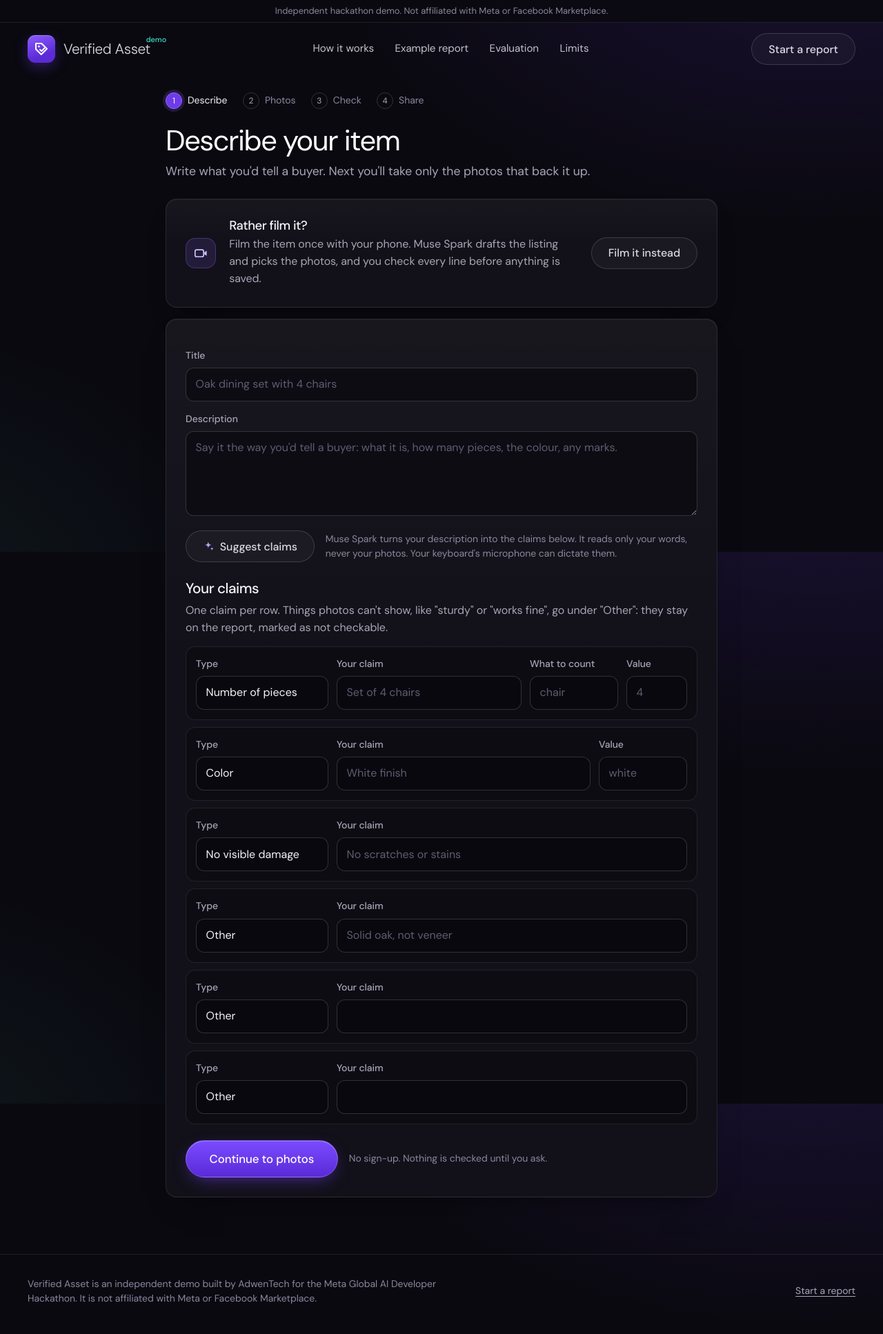
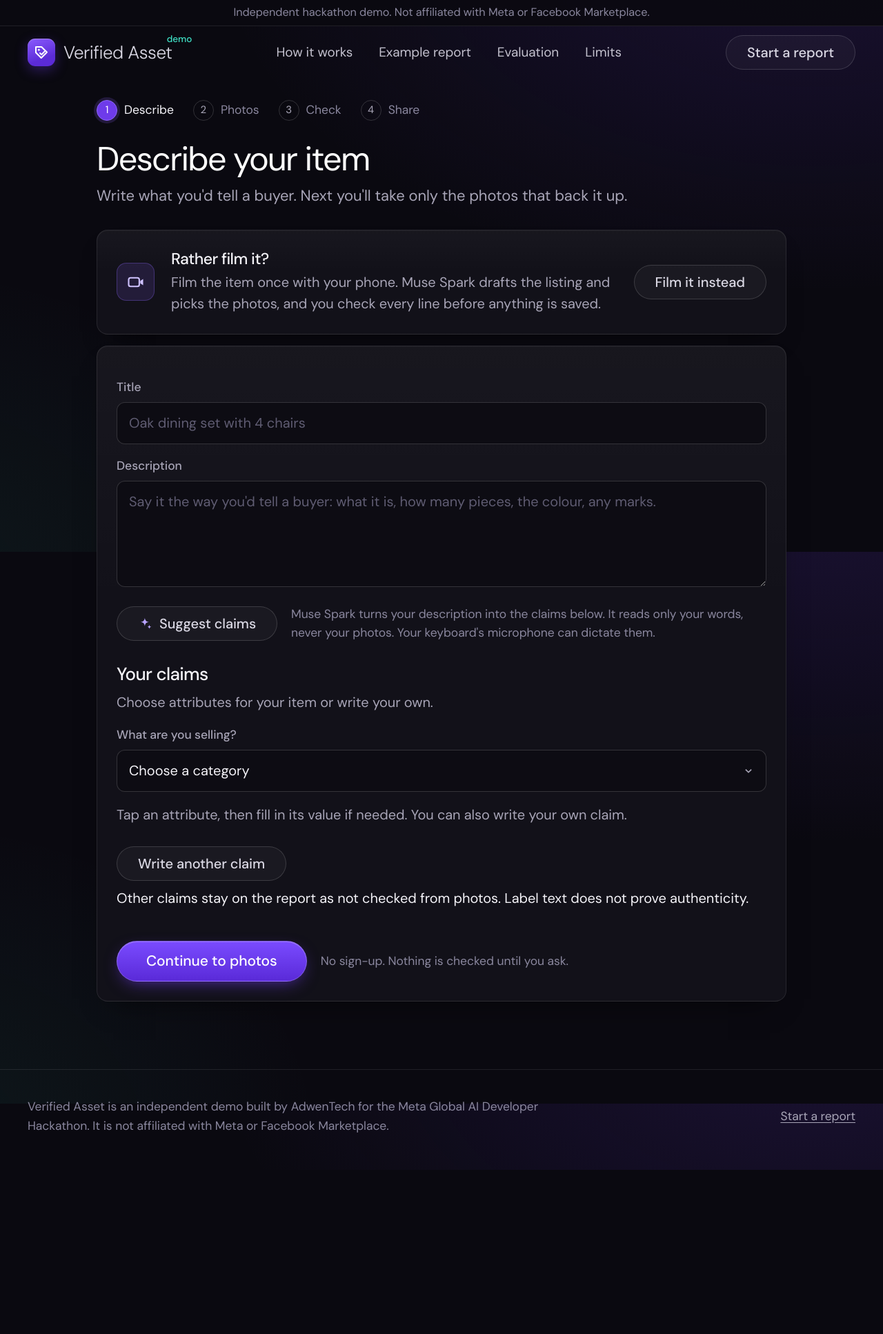
Before and after one commit to cpu-16/verified-asset, a FastAPI app: page /new in a window 1280 px wide. Shown: the whole page at 69% size. After the commit the page ends 1696 px from the top, so only its background shows below. Run offline with FastAPI, Linux system fonts and the light colour scheme.

Commit message:
Categories: pick what you sell, tap attributes instead of typing
A fixed catalog (no model involved) of five categories, each with
attributes that map to a rule: piece count, colour, no visible damage,
and two new ones. No damage on a part (screen, upholstery) is supported
only when the part was counted fully in view and no defect is located on
it; label text is supported on an exact read and never contradicted,
because visible text is not tied to a label. Free text and Other stay.
The Spark prompt is unchanged: the recorded evaluation reproduces
exactly (12/12, 0 false reassurance). Rules 2026-10-28.2.

```diff
--- a/app/main.py
+++ b/app/main.py
@@ -24,7 +24,7 @@ from pydantic import BaseModel
 
 from . import reports
 from .adjudicate import COLOR_FAMILIES, adjudicate, capture_code_seen, color_family, scan
-from .catalog import SLOT_PROMPTS, SUBJECT, Claim, ClaimType, Slot, count_subjects, required_slots
+from .catalog import CATEGORIES, SLOT_PROMPTS, SUBJECT, Claim, ClaimType, Slot, count_subjects, required_slots
 from .observation import PhotoObservation
 from .store import Store
 
@@ -33,7 +33,7 @@ SAMPLE = BASE.parent / "eval"
 DATA = Path(os.environ.get("DATA_DIR", "data"))
 MAX_PHOTO_BYTES = 12_000_000
 MAX_SCAN_PHOTOS, MAX_SCAN_BYTES = 6, 5_000_000
-CLAIM_ROWS = 6
+CLAIM_ROWS = 12
 MAX_FILM_FRAMES = 12
 MAX_FRAME_BYTES = 2_000_000  # the phone sends JPEGs of at most 1280 px
 
@@ -41,6 +41,7 @@ app = FastAPI(title="Verified Asset")
 app.add_middleware(CORSMiddleware, allow_origins=["https://www.facebook.com"],
                    allow_methods=["GET"])  # the browser extension reads /api/r/* from Marketplace
 templates = Jinja2Templates(directory=BASE / "templates")
+templates.env.globals["categories"] = CATEGORIES
 templates.env.filters["day"] = lambda iso: datetime.fromisoformat(iso).strftime("%-d %b %Y")
 templates.env.filters["timestamp"] = lambda iso: datetime.fromisoformat(iso).astimezone(timezone.utc).strftime("%-d %b %Y, %H:%M:%S UTC")
 app.mount("/static", StaticFiles(directory=BASE / "static"), name="static")
@@ -101,15 +102,21 @@ def parse_claims(form) -> list[Claim]:
             continue
         ctype = ClaimType(form.get(f"type{i}") or ClaimType.UNCHECKABLE)
         subject = " ".join((form.get(f"subject{i}") or "").lower().split())
-        if ctype == ClaimType.PIECE_COUNT and not SUBJECT.fullmatch(subject):
+        if ctype in (ClaimType.PIECE_COUNT, ClaimType.PART_NO_DAMAGE) and not SUBJECT.fullmatch(subject):
             raise HTTPException(422, "What to count must be one to three plain words, e.g. 'chair'.")
         value = (form.get(f"value{i}") or "").strip()[:40]
         if ctype == ClaimType.PIECE_COUNT and not (value.isdigit() and 0 < int(value) < 100):
             raise HTTPException(422, f"Claim {i + 1}: enter the number of pieces as digits, e.g. 4.")
+        if ctype == ClaimType.PART_NO_DAMAGE:
+            text = f"{subject.capitalize()} has no visible damage"
+        if ctype == ClaimType.LABEL_TEXT:
+            if not value:
+                raise HTTPException(422, "Enter the text to read on the label.")
+            text = f"Label reads: {value}"
         if why := sentence_mismatch(ctype, text, value):
             raise HTTPException(422, f"Claim {i + 1} {why}. Make them match: buyers read your sentence.")
         claims.append(Claim(id=f"c{i + 1}", type=ctype, text=text[:200],
-                            subject=subject[:40] if ctype == ClaimType.PIECE_COUNT else "", value=value,
+                            subject=subject[:40] if ctype in (ClaimType.PIECE_COUNT, ClaimType.PART_NO_DAMAGE) else "", value=value,
                             by="video" if form.get(f"by{i}") == "video" else ""))
     if not claims:
         raise HTTPException(422, "Add at least one claim.")
--- /dev/null
+++ b/app/static/attributes.js
@@ -0,0 +1,57 @@
+document.querySelectorAll('.attribute-editor').forEach(function (editor) {
+  var catalogue = JSON.parse(document.getElementById('attribute-catalogue').textContent);
+  var rows = Array.from(editor.querySelectorAll('.claim-row'));
+  var status = editor.querySelector('.attribute-status');
+  function field(row, name) { return row.querySelector('[name^="' + name + '"]'); }
+  function requirements(row) {
+    var type = field(row, 'type').value;
+    field(row, 'value').required = !row.hidden && ['piece_count', 'color', 'label_text'].includes(type);
+    field(row, 'subject').required = !row.hidden && ['piece_count', 'part_no_damage'].includes(type);
+    field(row, 'value').inputMode = type === 'piece_count' ? 'numeric' : 'text';
+  }
+  function sentence(row) {
+    var type = field(row, 'type').value, value = field(row, 'value').value;
+    var subject = field(row, 'subject').value;
+    if (type === 'piece_count') return value + ' ' + subject + (value === '1' ? '' : 's');
+    if (type === 'color') return 'Color: ' + value;
+    if (type === 'label_text') return 'Label reads: ' + value;
+    if (type === 'part_no_damage') return subject + ' has no visible damage';
+    return 'No visible damage';
+  }
+  function add(attr) {
+    var row = rows.find(function (r) { return r.hidden; });
+    if (!row) { status.textContent = 'You can add up to ' + rows.length + ' claims. Remove one to add another.'; return; }
+    row.hidden = false;
+    row.dataset.generated = attr.type === 'uncheckable' ? '' : 'yes';
+    ['type', 'subject', 'value'].forEach(function (key) { field(row, key).value = attr[key] || ''; });
+    field(row, 'text').value = row.dataset.generated ? sentence(row) : '';
+    requirements(row);
+    status.textContent = 'Claim added.';
+    field(row, row.dataset.generated && ['piece_count', 'color', 'label_text'].includes(attr.type) ? 'value' : 'text').focus();
+  }
+  editor.querySelector('.category-picker').addEventListener('change', function (event) {
+    var chips = editor.querySelector('.attribute-chips'); chips.replaceChildren();
+    (catalogue[event.target.value] || []).forEach(function (attr) {
+      var button = document.createElement('button');
+      button.type = 'button'; button.className = 'secondary attribute-chip'; button.textContent = attr.label;
+      button.addEventListener('click', function () { add(attr); }); chips.appendChild(button);
+    });
+  });
+  editor.querySelector('.add-free').addEventListener('click', function () { add({type: 'uncheckable'}); });
+  rows.forEach(function (row) {
+    requirements(row);
+    field(row, 'text').addEventListener('input', function () { row.dataset.generated = ''; });
+    ['value', 'subject', 'type'].forEach(function (key) {
+      field(row, key).addEventListener('input', function () {
+        requirements(row);
+        if (row.dataset.generated && field(row, 'type').value !== 'uncheckable') field(row, 'text').value = sentence(row);
+      });
+    });
+    row.querySelector('.remove-claim').addEventListener('click', function () {
+      row.hidden = true; row.classList.remove('suggested');
+      ['text', 'subject', 'value', 'by'].forEach(function (key) { field(row, key).value = ''; });
+      requirements(row);
+      status.textContent = 'Claim removed.'; editor.querySelector('.add-free').focus();
+    });
+  });
+});
--- a/app/templates/_claim_rows.html
+++ b/app/templates/_claim_rows.html
@@ -1,21 +1,29 @@
-<p class="soft">One claim per row. Things photos can't show, like "sturdy" or "works fine", go under "Other": they stay on the report, marked as not checkable.</p>
-{% set examples = [("piece_count", "Set of 4 chairs", "chair", "4"), ("color", "White finish", "", "white"),
-                   ("no_visible_damage", "No scratches or stains", "", ""), ("uncheckable", "Solid oak, not veneer", "", "")] %}
-<div class="claim-rows"{% if suggested %} data-stagger{% endif %}>
-{% for i in rows %}{% set c = claims[i] if claims is defined and i < claims|length else none %}
-{% set ex = examples[i] if i < examples|length and not (claims is defined and claims) else ("uncheckable", "", "", "") %}{% set current = c.type if c else ex[0] %}
-{% set tagged = c and (suggested or c.by) %}
-<div class="claim-row{% if tagged %} suggested{% endif %}">
-  <label>Type
-    <select name="type{{ i }}">
-      {% for t in types %}<option value="{{ t }}" {% if current == t %}selected{% endif %}>{{ {"color": "Color", "piece_count": "Number of pieces", "no_visible_damage": "No visible damage", "uncheckable": "Other"}[t] }}</option>{% endfor %}
-    </select></label>
-  <label class="text">Your claim <input name="text{{ i }}" placeholder="{{ ex[1] }}" value="{{ c.text if c else '' }}"></label>
-  <label class="what">What to count <input name="subject{{ i }}" placeholder="{{ ex[2] }}" value="{{ c.subject if c else '' }}"></label>
-  <label class="value">Value <input name="value{{ i }}" placeholder="{{ ex[3] }}" value="{{ c.value if c else '' }}"></label>
-  {#- last, so the Type label stays :first-child for the phone layout #}
-  <input type="hidden" name="by{{ i }}" value="{{ c.by if c else '' }}">
-  {% if tagged %}<span class="ai-tag"><svg class="ico" aria-hidden="true" viewBox="0 0 20 20"><use href="#i-spark"/></svg>{{ "From your video" if c.by == "video" else "Suggested" }}</span>{% endif %}
+<div class="attribute-editor">
+  <label>What are you selling?
+    <select class="category-picker" aria-label="Product category">
+      <option value="">Choose a category</option>
+      {% for category in categories %}<option>{{ category }}</option>{% endfor %}
+    </select>
+  </label>
+  <p class="soft">Tap an attribute, then fill in its value if needed. You can also write your own claim.</p>
+  <div class="attribute-chips" aria-label="Suggested attributes"></div>
+  <button class="secondary add-free" type="button">Write another claim</button>
+  <p class="hint">Other claims stay on the report as not checked from photos. Label text does not prove authenticity.</p>
+  <p class="attribute-status hint" role="status"></p>
+  <div class="claim-rows">
+  {% for i in rows %}{% set c = claims[i] if claims is defined and i < claims|length else none %}
+  {% set current = c.type if c else 'uncheckable' %}{% set tagged = c and (suggested or c.by) %}
+    <div class="claim-row{% if tagged %} suggested{% endif %}" {% if not c %}hidden{% endif %}>
+      <label>Type <select name="type{{ i }}">
+        {% for t in types %}<option value="{{ t }}" {% if current == t %}selected{% endif %}>{{ {"color": "Color", "piece_count": "Number of pieces", "no_visible_damage": "No visible damage", "part_no_damage": "No damage on a part", "label_text": "Label text", "uncheckable": "Other (not checked from photos)"}[t] }}</option>{% endfor %}
+      </select></label>
+      <label class="text">Your claim <input name="text{{ i }}" maxlength="200" value="{{ c.text if c else '' }}"></label>
+      <label class="what">Object or part <input name="subject{{ i }}" maxlength="40" value="{{ c.subject if c else '' }}"></label>
+      <label class="value">Value <input name="value{{ i }}" maxlength="40" value="{{ c.value if c else '' }}"></label>
+      <input type="hidden" name="by{{ i }}" value="{{ c.by if c else '' }}">
+      <button class="secondary remove-claim" type="button">Remove claim</button>
+      {% if tagged %}<span class="ai-tag">{{ "From your video" if c.by == "video" else "Suggested" }}</span>{% endif %}
+    </div>
+  {% endfor %}
+  </div>
 </div>
-{% endfor %}
-</div>
--- a/app/templates/base.html
+++ b/app/templates/base.html
@@ -42,7 +42,7 @@
   accent-color: var(--violet-hi);
 }
 * { box-sizing: border-box; }
-html { scroll-padding-top: 6rem; -webkit-text-size-adjust: 100%; }
+html { font-size: 20px; scroll-padding-top: 6rem; -webkit-text-size-adjust: 100%; }
 body {
   margin: 0; min-height: 100vh; color: var(--ink); font-family: var(--sans);
   font-size: 1rem; line-height: 1.55; font-weight: 400; letter-spacing: -.003em;
@@ -537,6 +537,18 @@ h2.pill { margin: 0 0 .6rem; font-size: .875rem; letter-spacing: 0; }
   }
 }
 {% block style %}{% endblock %}
+.claim-row[hidden] { display: none; }
+.attribute-chips { display: flex; flex-wrap: wrap; gap: .5rem; margin-bottom: 1rem; }
+.attribute-chip { white-space: normal; text-align: left; border-radius: 999px; }
+.claim-row:has(option[value="part_no_damage"]:checked) .what,
+.claim-row:has(option[value="label_text"]:checked) .value { display: block; }
+.remove-claim { justify-self: start; grid-column: 1 / -1; }
+@media (max-width: 600px) {
+  .attribute-editor .claim-row:has(option[value]:checked) { grid-template-columns: minmax(0, 1fr); }
+  .topbar { flex-wrap: wrap; height: auto; min-height: 64px; }
+  .topbar-cta { display: none; }
+  .attribute-editor select { width: 100%; min-width: 0; }
+}
 </style>
 </head>
 <body class="{% block body_class %}{% endblock %}">
@@ -605,6 +617,8 @@ h2.pill { margin: 0 0 .6rem; font-size: .875rem; letter-spacing: 0; }
   items.forEach(function (el) { io.observe(el); });
 })();
 </script>
+<script id="attribute-catalogue" type="application/json">{{ categories|tojson }}</script>
+<script src="/static/attributes.js?v={{ v }}" defer></script>
 {% block scripts %}{% endblock %}
 </body>
 </html>
--- a/app/templates/home.html
+++ b/app/templates/home.html
@@ -1,7 +1,7 @@
 {% extends "base.html" %}
 {% block head %}
-<meta name="description" content="Evidence reports for second-hand furniture listings: Meta's Muse Spark describes the seller's photos without seeing the claims, and fixed rules show buyers what the photos back up.">
-<meta property="og:title" content="Verified Asset: second-hand furniture, first-hand evidence">
+<meta name="description" content="Evidence reports for second-hand item listings: Meta's Muse Spark describes the seller's photos without seeing the claims, and fixed rules show buyers what the photos back up.">
+<meta property="og:title" content="Verified Asset: second-hand items, first-hand evidence">
 <meta property="og:image" content="{{ request.base_url }}static/dining-front.webp?v={{ v }}">
 {% endblock %}
 {% block body_class %}home{% endblock %}
--- a/app/templates/listing.html
+++ b/app/templates/listing.html
@@ -113,6 +113,10 @@
         {% endif %}
         <b>{{ slot|capitalize }}</b>
         <p class="soft">{{ prompt }}</p>
+        {% if slot == 'detail' %}{% for claim in claims %}
+          {% if claim.type == 'part_no_damage' %}<p class="hint">Show the entire {{ claim.subject }}, including its edges.</p>{% endif %}
+          {% if claim.type == 'label_text' %}<p class="hint">Make the label text “{{ claim.value }}” legible.</p>{% endif %}
+        {% endfor %}{% endif %}
         {% if marks.get(slot) %}<p class="soft">Boxes: what SAM 3.1 located for the check. Only you see them.</p>{% endif %}
         {% if not listing.sample %}<button class="upload secondary" type="submit">Upload photo</button>{% endif %}
       </form>
--- a/app/templates/new.html
+++ b/app/templates/new.html
@@ -27,6 +27,7 @@
   {% if error %}<p class="alert bad" role="alert"><svg class="ico" aria-hidden="true" viewBox="0 0 20 20"><use href="#i-alert"/></svg><span>{{ error }}</span></p>{% endif %}
   <input type="hidden" name="source" value="{{ source }}">
   <h2 id="claims">Your claims</h2>
+  <p class="soft">Choose attributes for your item or write your own.</p>
   {% if suggested %}<p class="alert ai" role="status"><svg class="ico" aria-hidden="true" viewBox="0 0 20 20"><use href="#i-spark"/></svg><span>Muse Spark suggested these from your description. Check each one: change it, or clear its sentence to drop it. Nothing is saved until you continue.</span></p>{% endif %}
   {% include "_claim_rows.html" %}
   <div class="form-actions">
--- a/pyproject.toml
+++ b/pyproject.toml
@@ -1,7 +1,7 @@
 [project]
 name = "verified-asset"
 version = "0.1.0"
-description = "Evidence reports for second-hand furniture listings, scoped to what photos can show."
+description = "Evidence reports for second-hand item listings, scoped to what photos can show."
 requires-python = ">=3.12"
 dependencies = [
     "fastapi>=0.120",
```
Also changed, not shown: app/adjudicate.py (+55 -3 lines), app/catalog.py (+36 -3 lines), tests/test_app.py (+44 -0 lines), tests/test_attributes.py (added, +74 -0 lines), README.md.
